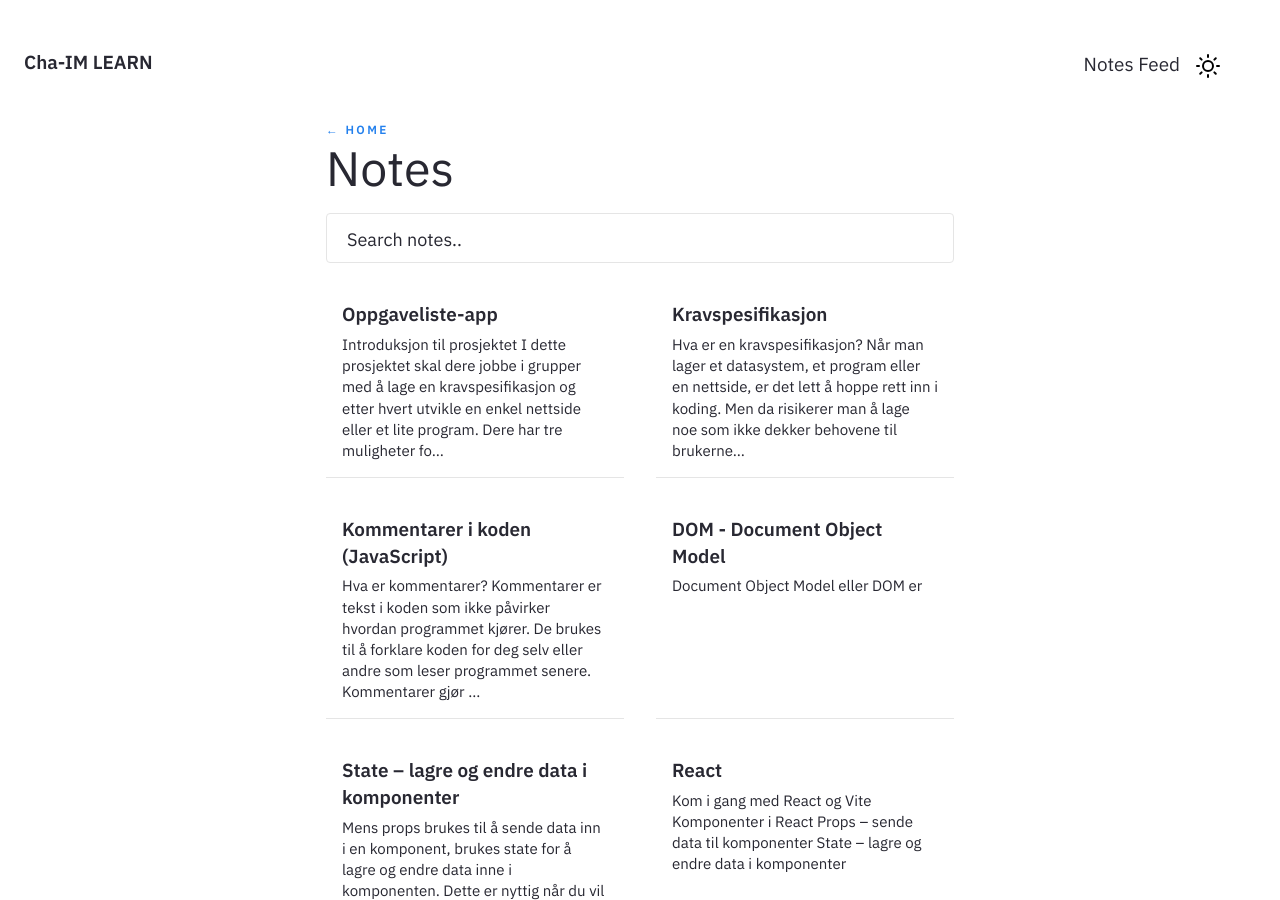
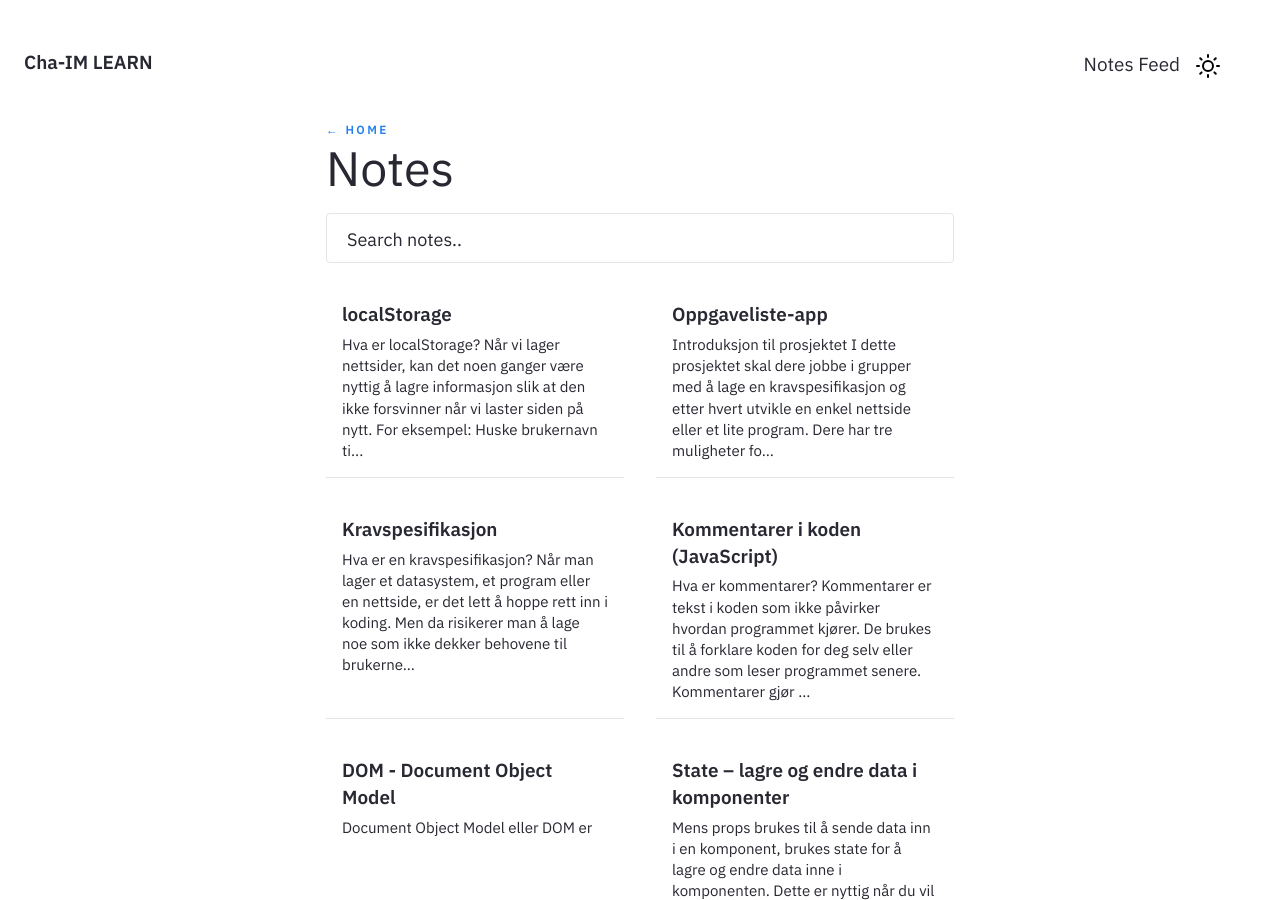
Before and after one commit to Cha-IM/cha-im.github.io, a Jekyll site: the page built from pages/notes.md, in a window 1280 px wide and 900 px high. Built offline with Jekyll 4.4.1, drawn with Linux system fonts in a browser that asks for light colours; part of the change alters nothing that is shown; some of the changed text lies outside the part shown.

Commit message:
TRFK-811339 2025-9-23:12:21:10

````diff
--- a/_notes/Public/Utvikling/JavaScript/JavaScript.md
+++ b/_notes/Public/Utvikling/JavaScript/JavaScript.md
@@ -7,3 +7,4 @@ date: 04-10-2024
 Vanlig JavaScript
 
 1. [[JavaScript Cheat Sheet]]
+2. [[localStorage]]
--- /dev/null
+++ b/_notes/Public/Utvikling/JavaScript/Vanilla JavaScript/localStorage.md
@@ -0,0 +1,88 @@
+---
+title: localStorage
+feed: show
+date: 23-09-2025
+---
+
+## Hva er `localStorage`?
+
+Når vi lager nettsider, kan det noen ganger være nyttig å lagre informasjon slik at den ikke forsvinner når vi laster siden på nytt.
+For eksempel:
+
+- Huske brukernavn til en elev som har logget inn.
+
+- Huske hvilken bakgrunnsfarge brukeren har valgt.
+
+
+Til dette kan vi bruke **`localStorage`**, som er en del av nettleseren.
+
+---
+
+## Viktige egenskaper
+
+- `localStorage` lagrer data **lokalt i nettleseren**.
+
+- Dataen blir liggende der selv om du lukker nettleseren eller skrur av PC-en.
+
+- Den lagrer **alltid som tekst (string)**.
+
+
+---
+
+## Hvordan bruke `localStorage`
+
+### 1. Lagre data
+
+```js
+localStorage.setItem("navn", "Ola");
+```
+
+Her lagres teksten `"Ola"` med nøkkelen `"navn"`.
+Tenk på det som en merkelapp og en verdi:
+
+- **nøkkel (key):** "navn"
+
+- **verdi (value):** "Ola"
+
+
+---
+
+### 2. Hente data
+
+```js
+const lagretNavn = localStorage.getItem("navn");
+console.log(lagretNavn); // Skriver "Ola"
+```
+
+---
+
+### 3. Slette data
+
+```js
+localStorage.removeItem("navn");
+```
+
+Dette sletter bare den nøkkelen du velger.
+
+Hvis du vil slette **alt** som er lagret i `localStorage`:
+
+```js
+localStorage.clear();
+```
+
+---
+
+## Viktig å huske
+
+- Alt lagres som tekst, selv om du skriver inn et tall:
+
+
+```js
+localStorage.setItem("alder", 16);
+const alder = localStorage.getItem("alder");
+console.log(alder); // Skriver "16" (som tekst, ikke tall)
+```
+
+- Senere skal vi lære å lagre mer kompliserte ting som lister og objekter, men da trenger vi **JSON**. Enn så lenge kan dere lagre enkle ting som navn, tall (som tekst), eller små innstillinger.
+
+---
````
Also changed, not shown: .obsidian/workspace.json.
